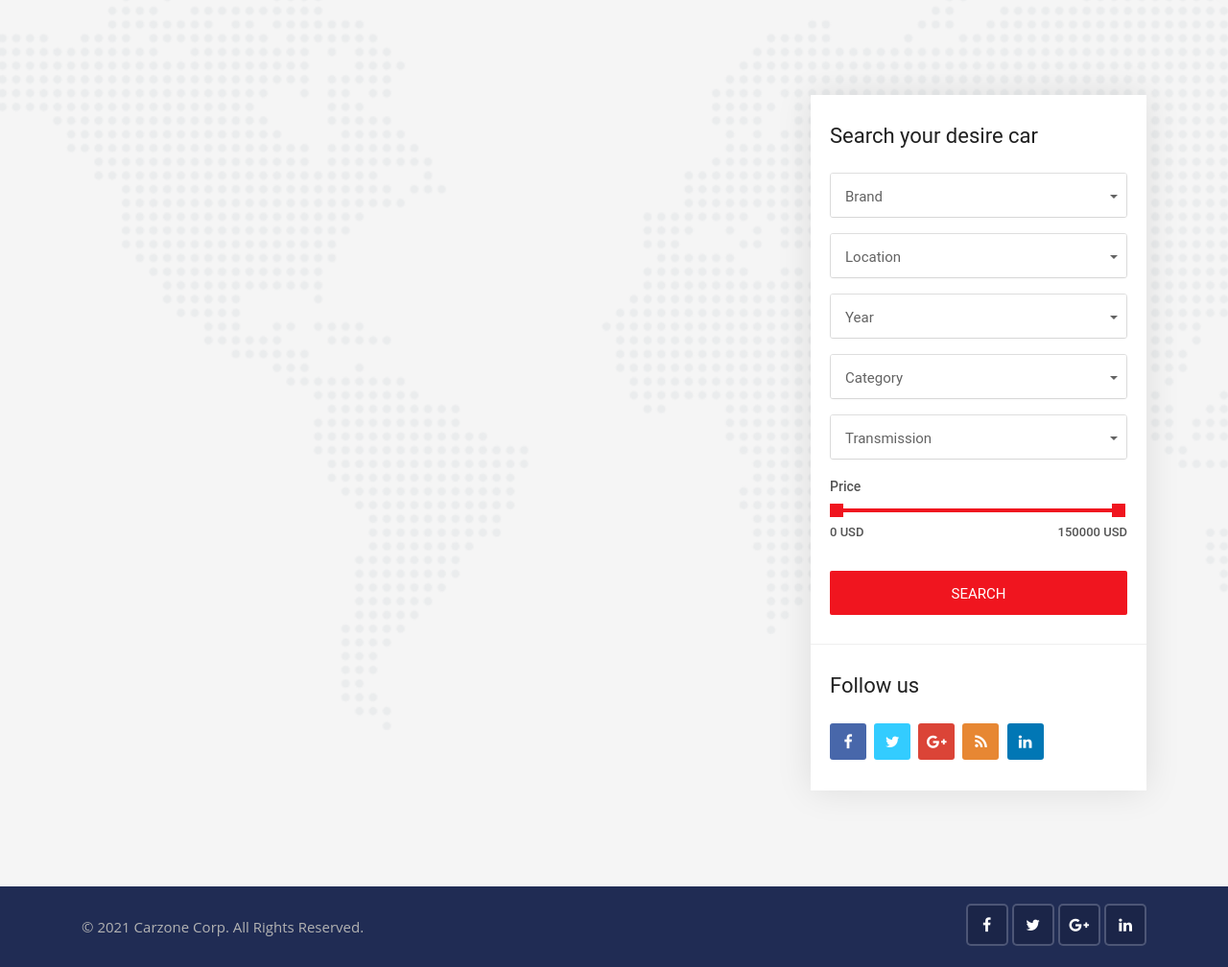
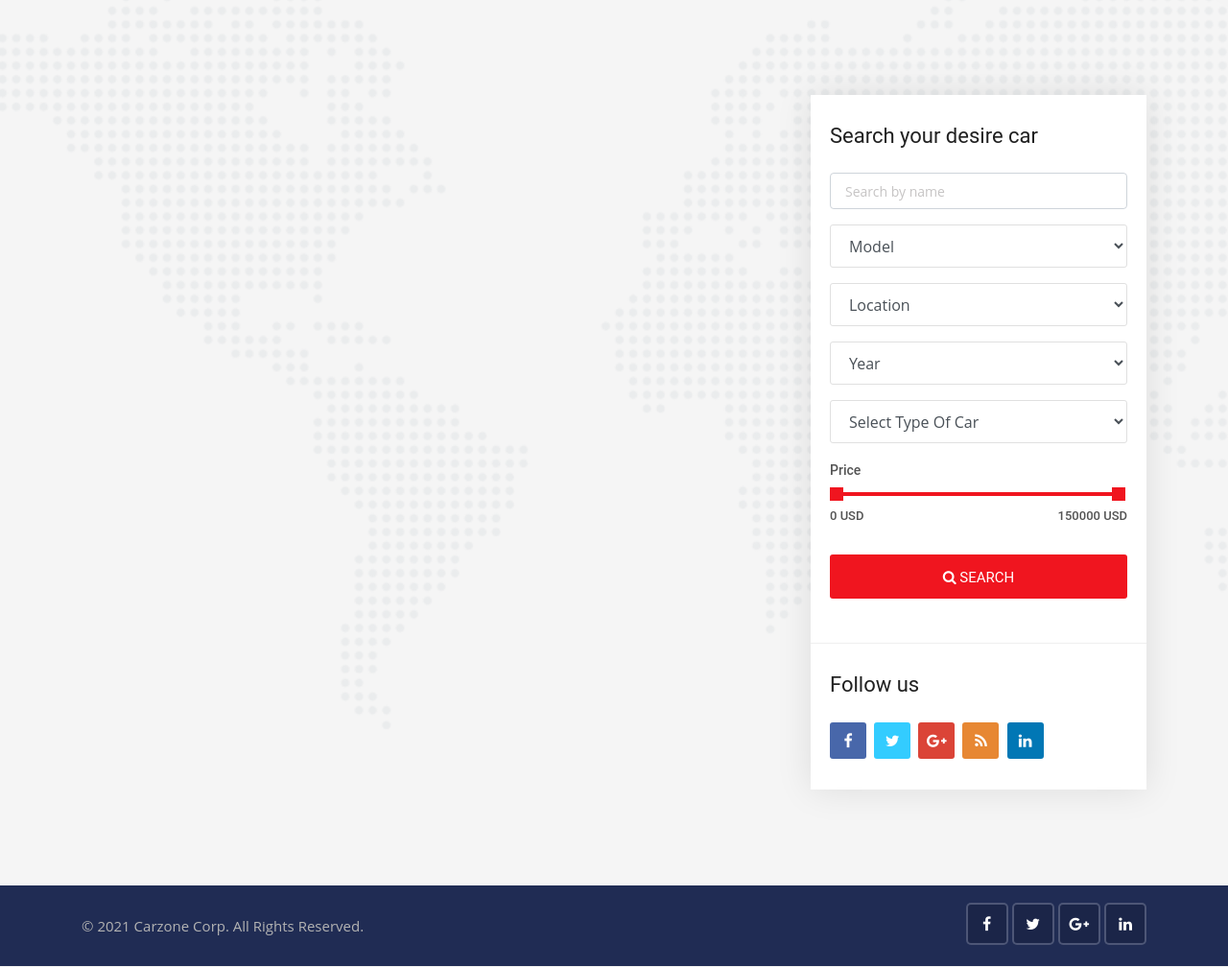
Before and after one commit to muhammadalised/car-listing-website, a Django app: page /cars/ in a window 1280 px wide. Shown: the part 361-1369 px from the top of the page at 96% size. Run offline with Django 3.2, Linux system fonts and the light colour scheme; data that the repository does not hold is empty; some libraries are stand-ins or nearby versions.

Commit message:
Added search functionality to website

```diff
--- a/cars/urls.py
+++ b/cars/urls.py
@@ -4,4 +4,5 @@ from . import views
 urlpatterns = [
     path('', views.cars, name='cars'),
     path('<int:id>', views.car_details, name='car-details'),
+    path('search', views.search, name='search')
 ]
--- a/cars/views.py
+++ b/cars/views.py
@@ -9,16 +9,78 @@ def cars(request):
     page = request.GET.get('page')
     paged_cars = paginator.get_page(page)
 
+    model_search = Car.objects.values_list('model', flat=True).distinct()
+    city_search = Car.objects.values_list('city', flat=True).distinct()
+    year_search = Car.objects.values_list('year', flat=True).distinct()
+    body_style_search = Car.objects.values_list('body_style', flat=True).distinct()
+
     context = {
         'page': 'cars',
-        'cars': paged_cars
+        'cars': paged_cars,
+        'model_search': model_search,
+        'city_search': city_search,
+        'year_search': year_search,
+        'body_style_search': body_style_search,
     }
     return render(request, 'cars/cars.html', context=context)
 
 def car_details(request, id):
     car = get_object_or_404(Car, pk=id)
-    print(type(car.features))
     context = {
         'car': car,
     }
     return render(request, 'cars/car-details.html', context=context)
+
+def search(request):
+    cars = Car.objects.order_by("-created_date")
+
+    model_search = Car.objects.values_list('model', flat=True).distinct()
+    city_search = Car.objects.values_list('city', flat=True).distinct()
+    year_search = Car.objects.values_list('year', flat=True).distinct()
+    body_style_search = Car.objects.values_list('body_style', flat=True).distinct()
+    transmission_search = Car.objects.values_list('transmission', flat=True).distinct()
+
+
+    if 'keyword' in request.GET:
+        keyword = request.GET.get('keyword')
+        cars = cars.filter(description__icontains=keyword)
+
+    if 'model' in request.GET:
+        model = request.GET.get('model')
+        cars = cars.filter(model__iexact=model)
+
+
+    if 'city' in request.GET:
+        city = request.GET.get('city')
+        cars = cars.filter(city__iexact=city)
+
+
+    if 'year' in request.GET:
+        year = request.GET.get('year')
+        cars = cars.filter(year__iexact=year)
+
+
+    if 'body-style' in request.GET:
+        body_style = request.GET.get('body-style')
+        cars = cars.filter(body_style__iexact=body_style)
+
+    if 'transmission' in request.GET:
+        transmission = request.GET.get('transmission')
+        cars = cars.filter(transmission__iexact=transmission)
+
+    if 'min_price' in request.GET:
+        min_price = request.GET.get('min_price')
+        max_price = request.GET.get('max_price')
+
+        cars = cars.filter(price__gte=min_price, price__lte=max_price)
+
+
+    context = {
+        'cars': cars,
+        'model_search': model_search,
+        'city_search': city_search,
+        'year_search': year_search,
+        'body_style_search': body_style_search,
+        'transmission_search': transmission_search,
+    }
+    return render(request, 'cars/search.html', context=context)
--- a/templates/base.html
+++ b/templates/base.html
@@ -55,8 +55,8 @@
 <!-- Full Page Search -->
 <div id="full-page-search">
     <button type="button" class="close">×</button>
-    <form action="https://storage.googleapis.com/theme-vessel/carhouse/index.html#" class="search-header">
-        <input type="search" value="" placeholder="type keyword(s) here. Eg: audi, benz etc" />
+    <form action="{% url 'search' %}" class="search-header">
+        <input type="search" value="" placeholder="type keyword(s) here. Eg: audi, benz etc" name='keyword'/>
         <button type="submit" class="btn btn-sm button-theme">Search</button>
     </form>
 </div>
--- a/templates/cars/cars.html
+++ b/templates/cars/cars.html
@@ -130,64 +130,51 @@
                     <!-- Advanced search start -->
                     <div class="widget advanced-search2">
                         <h3 class="sidebar-title">Search your desire car</h3>
-                        <form method="GET">
+                        <form action="{% url 'search' %}" method="GET">
                             <div class="form-group">
-                                <select class="selectpicker search-fields" name="brand">
-                                    <option>Brand</option>
-                                    <option>Any</option>
-                                    <option>New</option>
-                                    <option>Semi-New</option>
-                                    <option>Damaged</option>
-                                    <option>Used</option>
+                                <input type="text" name="keyword" placeholder="Search by name" class="form-control">
+                            </div>
+                            <div class="form-group">
+                                <select class="form-control search-fields" name="model">
+                                    <option selected="true" disabled="disabled">Model</option>
+                                    {% for model in model_search %}
+                                        <option value="{{model}}">{{model}}</option>
+                                    {% endfor %}
                                 </select>
                             </div>
                             <div class="form-group">
-                                <select class="selectpicker search-fields" name="location">
-                                    <option>Location</option>
-                                    <option>United States</option>
-                                    <option>United Kingdom</option>
-                                    <option>American Samoa</option>
-                                    <option>Belgium</option>
-                                    <option>Cameroon</option>
-                                    <option>Canada</option>
+                                <select class="form-control search-fields" name="city">
+                                    <option selected="true" disabled="disabled">Location</option>
+                                    {% for city in city_search %}
+                                        <option value="{{city}}">{{city}}</option>
+                                    {% endfor %}
                                 </select>
                             </div>
                             <div class="form-group">
-                                <select class="selectpicker search-fields" name="year">
-                                    <option>Year</option>
-                                    <option>2016</option>
-                                    <option>2017</option>
-                                    <option>2018</option>
-                                    <option>2019</option>
-                                    <option>2020</option>
+                                <select class="form-control search-fields" name="year">
+                                    <option selected="true" disabled="disabled">Year</option>
+                                    {% for year in year_search %}
+                                        <option value="{{year}}">{{year}}</option>
+                                    {% endfor %}
                                 </select>
                             </div>
                             <div class="form-group">
-                                <select class="selectpicker search-fields" name="category">
-                                    <option>Category</option>
-                                    <option>Luxury Car</option>
-                                    <option>Pickup Truck</option>
-                                    <option>Minivan</option>
-                                    <option>Truck</option>
-                                    <option>Sports Car</option>
-                                    <option>Wagon</option>
-                                </select>
-                            </div>
-                            <div class="form-group">
-                                <select class="selectpicker search-fields" name="transmission">
-                                    <option>Transmission</option>
-                                    <option>Automatic</option>
-                                    <option>Manual</option>
-                                    <option>Tiptronic</option>
+                                <select class="form-control search-fields" name="body-style">
+                                    <option selected="true" disabled="disabled">Select Type Of Car</option>
+                                    {% for body_style in body_style_search %}
+                                        <option value="{{body_style}}">{{body_style}}</option>
+                                    {% endfor %}
                                 </select>
                             </div>
                             <div class="range-slider clearfix">
-                                <label>Price</label>
-                                <div data-min="0" data-max="150000"  data-min-name="min_price" data-max-name="max_price" data-unit="USD" class="range-slider-ui ui-slider" aria-disabled="false"></div>
-                                <div class="clearfix"></div>
-                            </div>
-                            <div class="form-group mb-0">
-                                <button class="search-button btn">Search</button>
+                                            <label>Price</label>
+                                            <div data-min="0" data-max="150000"  data-min-name="min_price" data-max-name="max_price" data-unit="USD" class="range-slider-ui ui-slider" aria-disabled="false"></div>
+                                            <div class="clearfix"></div>
+                                        </div>
+                            <div class="form-group">
+                                <button class="btn btn-block button-theme btn-md">
+                                    <i class="fa fa-search"></i> Search
+                                </button>
                             </div>
                         </form>
                     </div>
```
Also changed, not shown: pages/views.py (+13 -0 lines), templates/cars/search.html (added, +185 -0 lines), templates/pages/home.html (+21 -33 lines).
